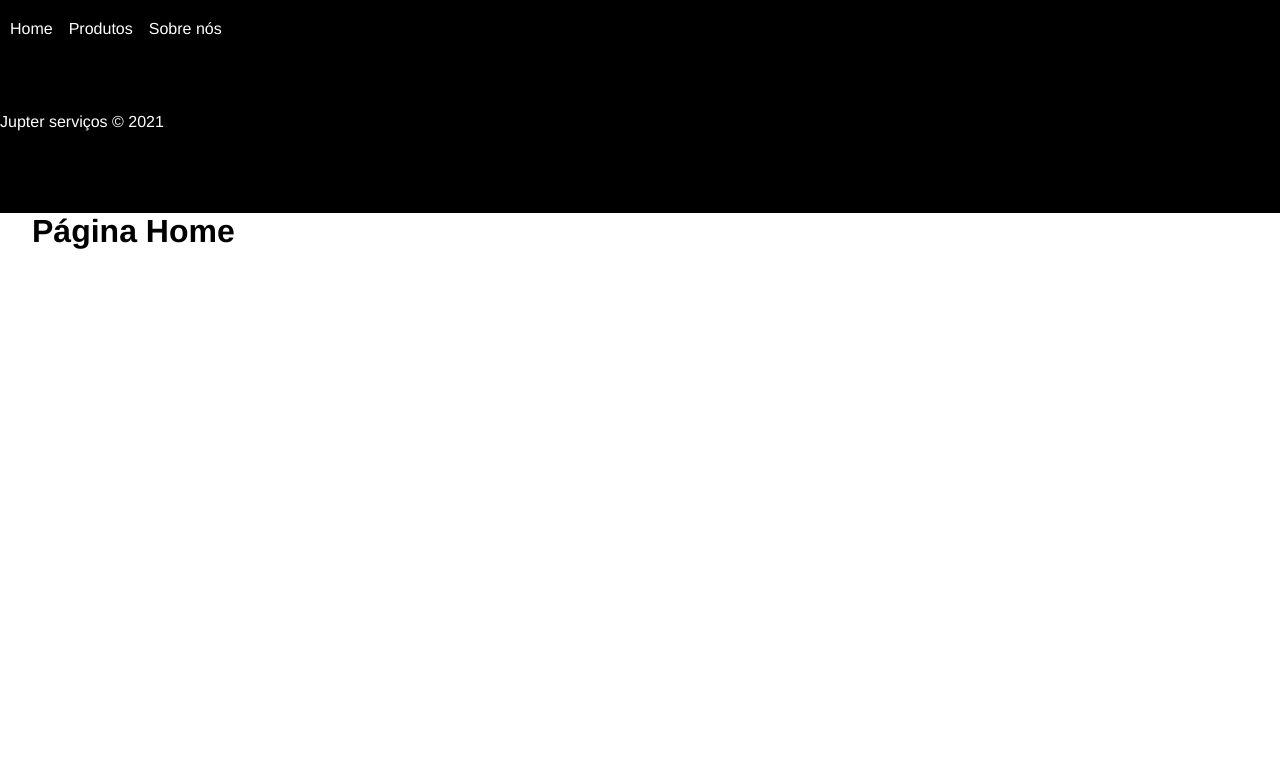
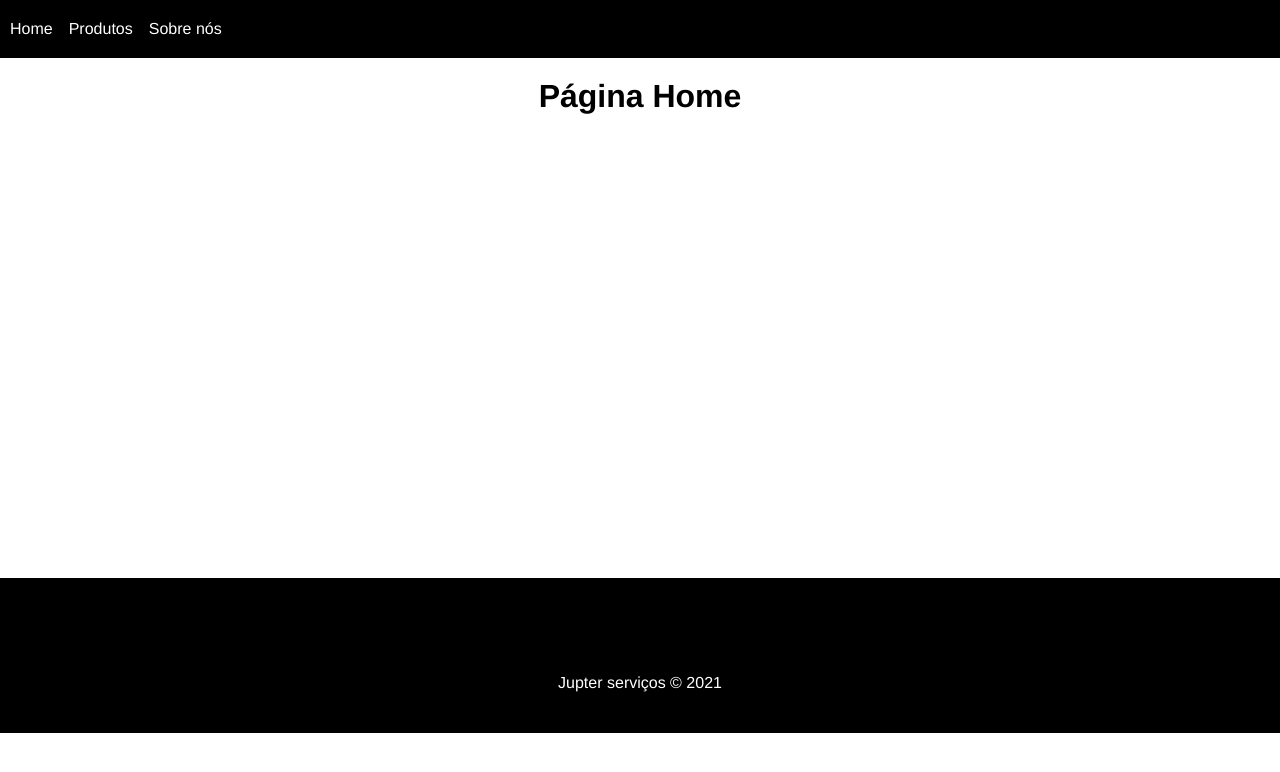
Before and after one commit to jadelcruz1/Treino-Next.js, a Next.js app: page / in a window 1280 px wide. Shown: the top 772 px of the page. Built offline with nearby package versions, Linux system fonts and the light colour scheme.

Commit message:
correção css

```diff
--- a/components/MainContainer.js
+++ b/components/MainContainer.js
@@ -1,5 +1,7 @@
 import Navbar from './Navbar'
 import Footer from './Footer'
+
+import styles from '../styles/MainContainer.module.css'
 
 
 
@@ -9,11 +11,11 @@ export default function MainContainer({children}){
         <>
                 <Navbar />
 
+                <div className={styles.container}>{children}</div>
+
                 <Footer />
 
 
-
-                <div>{children}</div>
 
         </>
     )
--- a/next.config.js
+++ b/next.config.js
@@ -1,3 +1,5 @@
 module.exports = {
   reactStrictMode: true,
+
+
 }
--- a/styles/Footer.module.css
+++ b/styles/Footer.module.css
@@ -1,11 +1,12 @@
 .footer {
     background-color: black;
     color: white;
-    text-align: center;
     height: 100px;
     padding-top: 55px;
     cursor:pointer;
     display: flex;
+    justify-content: center;
+    align-items: center;
 
 }
 
--- /dev/null
+++ b/styles/MainContainer.module.css
@@ -0,0 +1,17 @@
+.container {
+    min-height: 60vh;
+    padding: 20px;
+    text-align: center;
+}
+
+.container a{
+    color: #FFF;
+    margin-right: 1em;
+    text-decoration: none;
+    transition: 0.3s;
+}
+
+
+.container a:hover {
+    color: yellow;
+}
```
